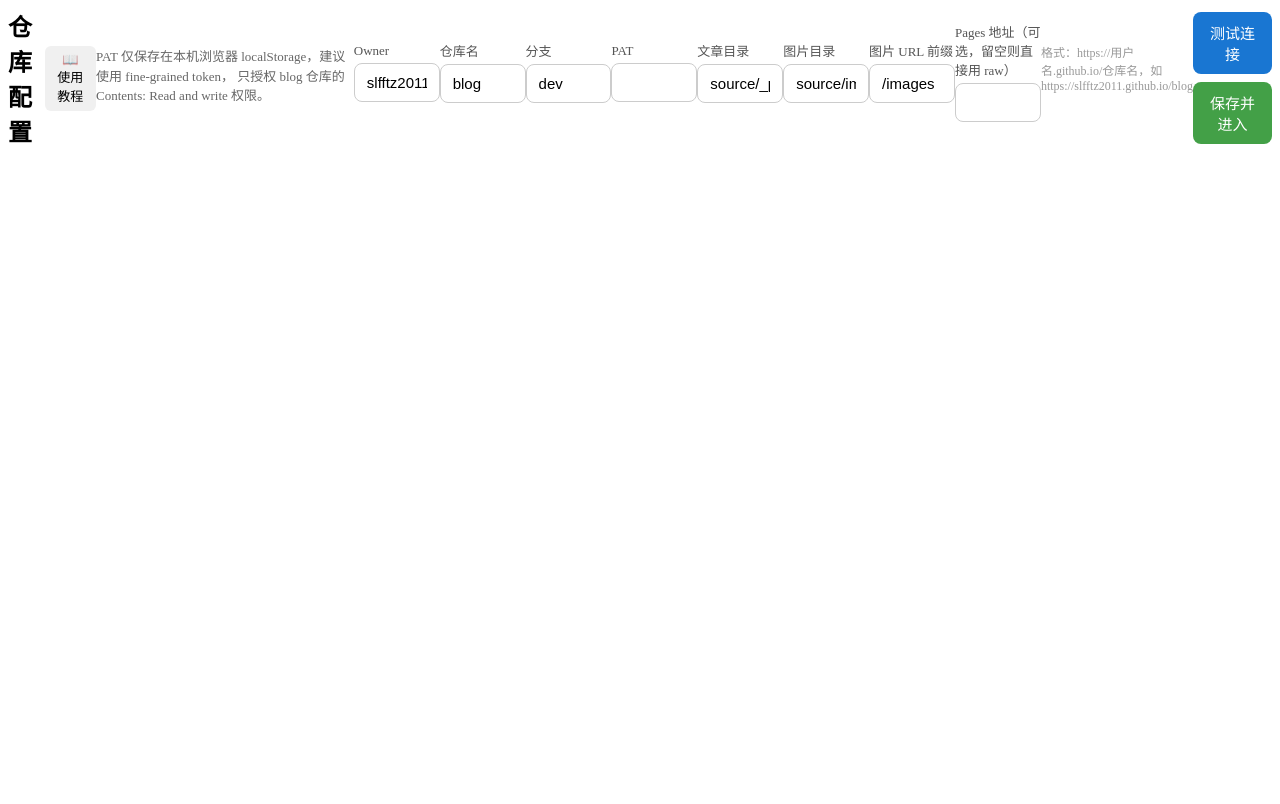
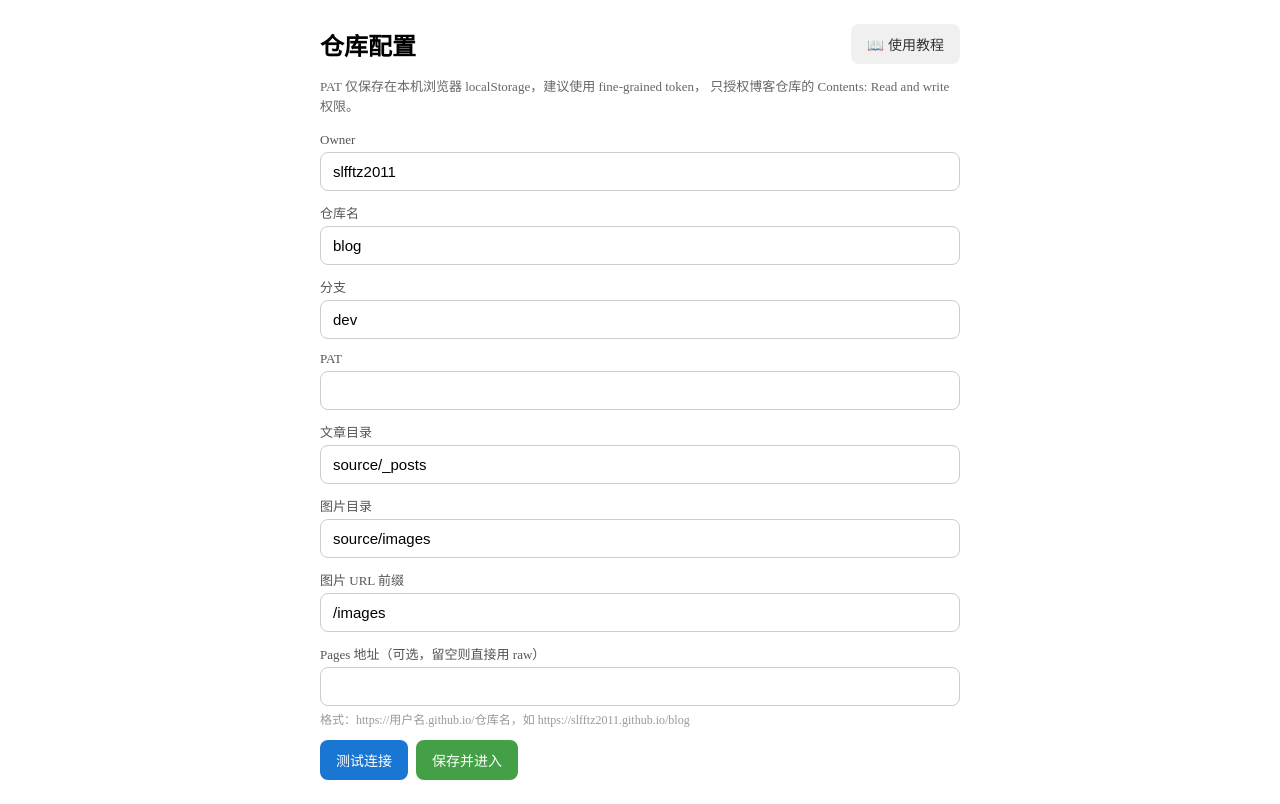
Before and after one commit to slfftz2011/blog-editor, a React (Vite) app: page / in a window 1280 px wide. Built offline with nearby package versions, Linux system fonts and the light colour scheme.

Commit message:
fix: 设置页面，关于页面

```diff
--- a/package.json
+++ b/package.json
@@ -10,6 +10,7 @@
   },
   "dependencies": {
     "@capacitor/android": "^6.2.0",
+    "@capacitor/browser": "^6.2.0",
     "@capacitor/camera": "^6.1.2",
     "@capacitor/core": "^6.2.0",
     "@codemirror/lang-markdown": "^6.3.1",
--- /dev/null
+++ b/src/lib/external.ts
@@ -0,0 +1,10 @@
+import { Browser } from '@capacitor/browser'
+import { Capacitor } from '@capacitor/core'
+
+export async function openExternal(url: string): Promise<void> {
+  if (Capacitor.isNativePlatform()) {
+    await Browser.open({ url })
+  } else {
+    window.open(url, '_blank', 'noopener,noreferrer')
+  }
+}
--- a/src/pages/AboutPage.tsx
+++ b/src/pages/AboutPage.tsx
@@ -1,4 +1,5 @@
 import { useState } from 'react'
+import { openExternal } from '../lib/external'
 import { checkUpdate, UpdateInfo } from '../lib/updater'
 
 interface Props {
@@ -50,22 +51,21 @@ export default function AboutPage({ onBack }: Props) {
           <button onClick={handleCheck} disabled={checking} style={btn('#1976d2')}>
             {checking ? '检查中…' : '检查更新'}
           </button>
-          <a
-            href="https://github.com/slfftz2011/blog-editor"
-            target="_blank"
-            rel="noopener noreferrer"
-            style={{ ...btn('#f0f0f0', '#333'), textDecoration: 'none', display: 'inline-block' }}
+          // 源代码
+          <button
+            onClick={() => openExternal('https://github.com/slfftz2011/blog-editor')}
+            style={btn('#f0f0f0', '#333')}
           >
             源代码
-          </a>
-          <a
-            href="https://github.com/slfftz2011/blog-editor/releases"
-            target="_blank"
-            rel="noopener noreferrer"
-            style={{ ...btn('#f0f0f0', '#333'), textDecoration: 'none', display: 'inline-block' }}
+          </button>
+
+          // 版本历史
+          <button
+            onClick={() => openExternal('https://github.com/slfftz2011/blog-editor/releases')}
+            style={btn('#f0f0f0', '#333')}
           >
             版本历史
-          </a>
+          </button>
         </div>
 
         {message && (
@@ -104,23 +104,23 @@ export default function AboutPage({ onBack }: Props) {
               </pre>
             )}
             <div style={{ display: 'flex', gap: 8, flexWrap: 'wrap' }}>
-              {update.apkUrl && (
-                <a
-                  href={update.apkUrl}
-                  style={{ ...btn('#43a047'), textDecoration: 'none', display: 'inline-block' }}
-                  download
-                >
-                  下载 APK
-                </a>
-              )}
-              <a
-                href={update.url}
-                target="_blank"
-                rel="noopener noreferrer"
-                style={{ ...btn('#f0f0f0', '#333'), textDecoration: 'none', display: 'inline-block' }}
+            // 下载 APK（在更新卡片里）
+            {update.apkUrl && (
+              <button
+                onClick={() => openExternal(update.apkUrl!)}
+                style={btn('#43a047')}
               >
-                查看 Release
-              </a>
+                下载 APK
+              </button>
+            )}
+
+            // 查看 Release（在更新卡片里）
+            <button
+              onClick={() => openExternal(update.url)}
+              style={btn('#f0f0f0', '#333')}
+            >
+              查看 Release
+            </button>
             </div>
           </div>
         )}
--- a/src/pages/SettingsPage.tsx
+++ b/src/pages/SettingsPage.tsx
@@ -2,7 +2,6 @@ import { useState } from 'react'
 import type { RepoConfig } from '../types'
 import { saveConfig, defaultConfig } from '../lib/storage'
 import { testConnection } from '../lib/github'
-import React from 'react'
 
 interface Props {
   initial: RepoConfig | null
@@ -41,31 +40,25 @@ export default function SettingsPage({ initial, onSaved, onCancel, onHelp }: Pro
   }
 
   return (
+    <div style={{ padding: 16, maxWidth: 640, margin: '0 auto' }}>
       <div
         style={{
           display: 'flex',
           justifyContent: 'space-between',
           alignItems: 'center',
-        marginBottom: 8,
+          gap: 8,
+          marginBottom: 12,
         }}
       >
         <h1 style={{ fontSize: 24, margin: 0 }}>仓库配置</h1>
-      <button
-        onClick={() => onHelp?.()}
-        style={{
-          padding: '6px 12px',
-          background: '#f0f0f0',
-          border: 'none',
-          borderRadius: 6,
-          fontSize: 13,
-          cursor: 'pointer',
-        }}
-      >
+        <button onClick={() => onHelp?.()} style={btn('#f0f0f0', '#333')}>
           📖 使用教程
         </button>
+      </div>
+
       <p style={{ color: '#666', fontSize: 13, marginBottom: 16, lineHeight: 1.5 }}>
         PAT 仅保存在本机浏览器 localStorage，建议使用 fine-grained token，
-        只授权 blog 仓库的 Contents: Read and write 权限。
+        只授权博客仓库的 Contents: Read and write 权限。
       </p>
 
       <Field label="Owner" value={cfg.owner} onChange={v => set('owner', v)} />
@@ -93,6 +86,7 @@ export default function SettingsPage({ initial, onSaved, onCancel, onHelp }: Pro
             background: result.ok ? '#e8f5e9' : '#ffebee',
             color: result.ok ? '#2e7d32' : '#c62828',
             fontSize: 14,
+            wordBreak: 'break-word',
           }}
         >
           {result.msg}
@@ -111,8 +105,16 @@ export default function SettingsPage({ initial, onSaved, onCancel, onHelp }: Pro
 }
 
 function Field({
-  label, value, onChange, type = 'text',
-}: { label: string; value: string; onChange: (v: string) => void; type?: string }) {
+  label,
+  value,
+  onChange,
+  type = 'text',
+}: {
+  label: string
+  value: string
+  onChange: (v: string) => void
+  type?: string
+}) {
   return (
     <div style={{ marginBottom: 12 }}>
       <label style={{ display: 'block', fontSize: 13, color: '#555', marginBottom: 4 }}>
@@ -135,14 +137,14 @@ function Field({
   )
 }
 
-function btn(bg: string): React.CSSProperties {
+function btn(bg: string, color = '#fff'): React.CSSProperties {
   return {
     padding: '10px 16px',
     background: bg,
-    color: '#fff',
+    color,
     border: 'none',
     borderRadius: 8,
-    fontSize: 15,
+    fontSize: 14,
     cursor: 'pointer',
   }
 }
```
Lines whose indentation alone changed are shown as unchanged.
